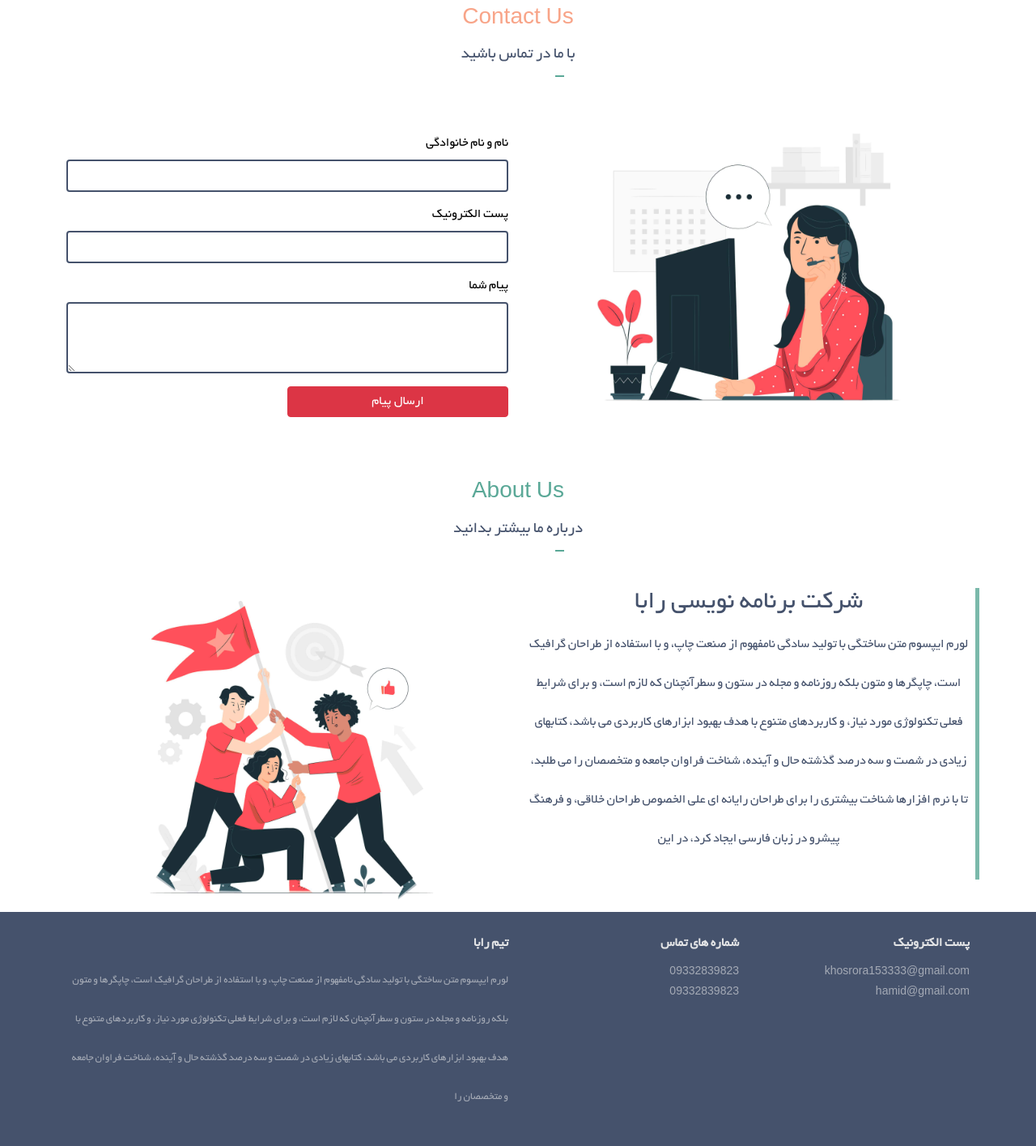
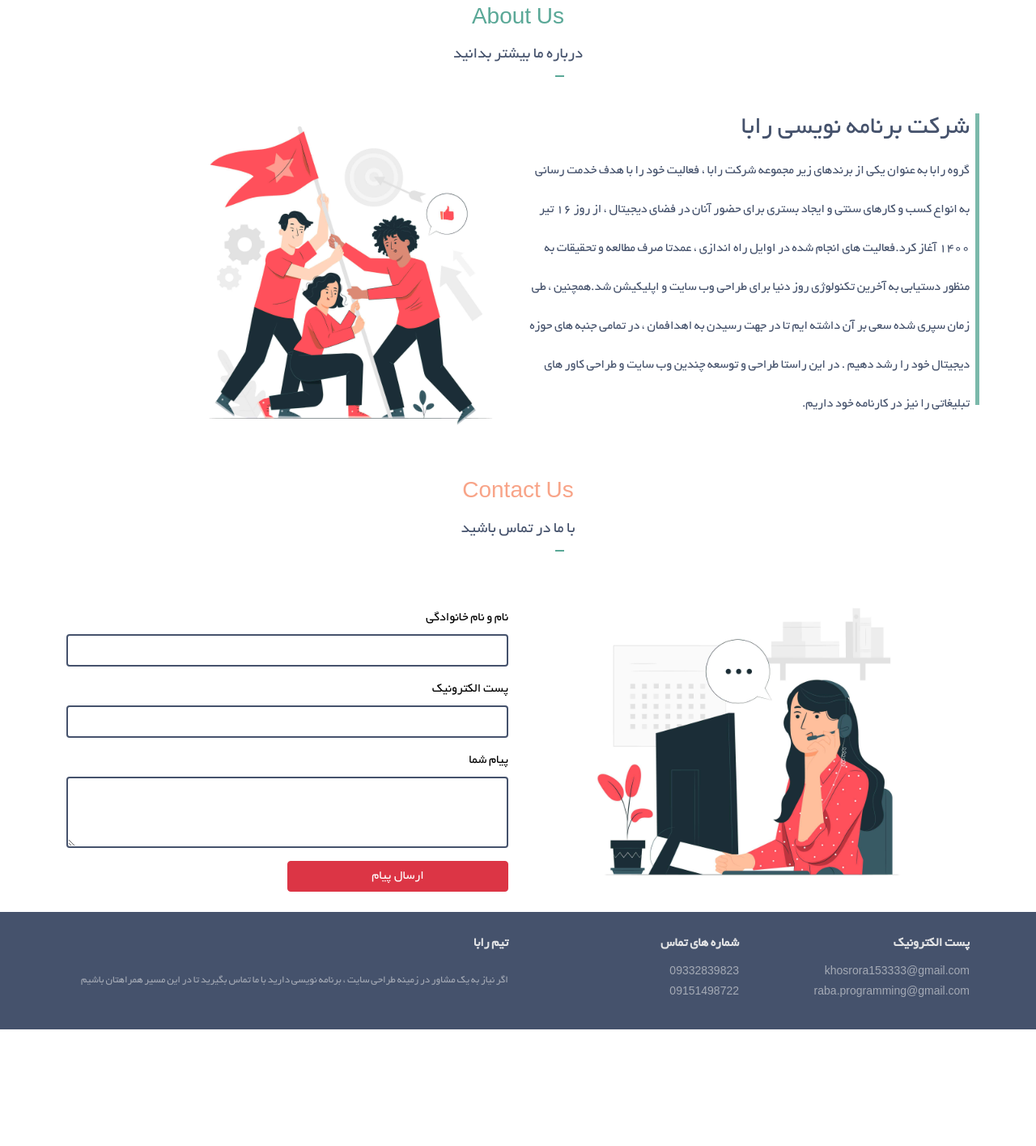
Before and after one commit to khosrora/raba, a plain HTML site: page index.html in a window 1280 px wide. Shown: the part 961-2376 px from the top of the page at 81% size. After the commit the page ends 2232 px from the top, so only its background shows below. Drawn offline with nearby package versions, Linux system fonts and the light colour scheme.

Commit message:
set texts web site

```diff
--- a/index.html
+++ b/index.html
@@ -70,7 +70,7 @@
                     <p class="mt-4 h6 text-header ">
                         دوستان عزیز به وب سایت شرکت برنامه نویسی رابا خوش آمدید.
                         <br>
-                        شما میتوانید برای برقراری ارتباط با ما و با سفارش وب سایت از قسمت پایین اقدام کنید.
+                        شما میتوانید برای برقراری ارتباط با ما و یا سفارش وب سایت از قسمت پایین اقدام کنید.
                         <br>
                         از اینکه رابا را انتخاب کردید سپاس گذاریم.
                         <br>
@@ -94,12 +94,19 @@
     <!-- Our service -->
     <div class="ourservices text-center p-1">
         <div class="row text-white">
-            <div class="col-sm-12 col-md-6 mt-5 mr-2 align-self-center">
-                <p class="h5" style="color: #eeee !important;">از اینکه رابا را انتخاب کردید سپاس گذاریم</p>
-                <p style="color: #eeee !important;">
-                    لورم ایپسوم متن ساختگی با تولید سادگی نامفهوم از صنعت چاپ، و با استفاده از طراحان گرافیک است،
-                    مجله در ستون و سطرآنچنان که لازم است، و برای شرایط فعلی تکنولوژو برای شرایط فعلی تکنولوژی
-                    مجله در ستون و سطرآنچنان که لازم است، و برای شرایط فعلی تکنولوژو برای شرایط فعلی
+            <div class="col-sm-12 col-md-6 mt-5 mr-2 align-self-center text-start">
+                <p class="h5 text-white d-flex align-self-center justify-content-center "
+                    style="color: #eeee !important;">از اینکه رابا را انتخاب کردید سپاس گذاریم</p>
+                <p class="text-white d-flex align-self-center justify-content-center " style="color: #eeee !important;">
+                    تولید محصولات با حداکثر کیفیت ممکن به کمک نیروهای متخصص
+                    <br />
+                    ارائه خدمات و پشتیبانی با کیفیت
+                    <br />
+                    بومی سازی و عدم وابستگی جهت انجام خدمات بهتر و با کیفیت تر
+                    <br />
+                    نگاه بلند مدت به مشتریان به عنوان سرمایه های شرکت
+                    <br />
+                    تأکید بر استفاده از تکنولوژی های روز
                 </p>
             </div>
             <div class="col-sm-12 col-md-6 mt-5 mr-2">
@@ -108,6 +115,38 @@
         </div>
     </div>
     <!-- Our service -->
+
+
+
+    <!-- title -->
+    <div class="title container text-center my-5">
+        <h3 style="color: #5AA897 !important;">About Us</h3>
+        <p class="h5">درباره ما بیشتر بدانید </p>
+    </div>
+    <!-- title -->
+
+    <div class="container about-us">
+        <div class="row text-start">
+            <div class="col-sm-12 col-md-6" style="position: relative;">
+                <h2>شرکت برنامه نویسی رابا</h2>
+                <p class="h6 ">
+                    گروه رابا به عنوان یکی از برندهای زیر مجموعه شرکت رابا ، فعالیت خود را با هدف خدمت رسانی به انواع
+                    کسب و کارهای سنتی و ایجاد بستری
+                    برای حضور آنان در فضای دیجیتال ، از روز 16 تیر 1400 آغاز کرد.فعالیت های انجام شده در اوایل راه
+                    اندازی ، عمدتا صرف مطالعه و تحقیقات به
+                    منظور دستیابی به آخرین تکنولوژی روز دنیا برای طراحی وب سایت و اپلیکیشن شد.همچنین ، طی زمان سپری شده
+                    سعی بر آن داشته ایم تا در جهت رسیدن به اهدافمان ، در تمامی
+                    جنبه های حوزه دیجیتال خود را رشد دهیم . در این راستا طراحی و توسعه چندین وب سایت و طراحی کاور های
+                    تبلیغاتی را نیز در کارنامه خود داریم.
+                </p>
+            </div>
+            <div class="col-sm-12 col-md-6 ">
+                <img class="img-fluid" src="public/image/5064484.jpg" alt="" width="400" height="400">
+            </div>
+        </div>
+    </div>
+
+
 
 
 
@@ -145,35 +184,6 @@
         </div>
     </div>
 
-
-    <!-- title -->
-    <div class="title container text-center my-5">
-        <h3 style="color: #5AA897 !important;">About Us</h3>
-        <p class="h5">درباره ما بیشتر بدانید </p>
-    </div>
-    <!-- title -->
-
-    <div class="container about-us">
-        <div class="row text-center">
-            <div class="col-sm-12 col-md-6" style="position: relative;">
-                <h2>شرکت برنامه نویسی رابا</h2>
-                <p class="h6">
-                    لورم ایپسوم متن ساختگی با تولید سادگی نامفهوم از صنعت چاپ، و با استفاده از طراحان گرافیک است،
-                    چاپگرها و متون بلکه روزنامه و مجله در ستون و سطرآنچنان که لازم است، و برای شرایط فعلی تکنولوژی
-                    مورد نیاز، و کاربردهای متنوع با هدف بهبود ابزارهای کاربردی می باشد، کتابهای زیادی در شصت و سه
-                    درصد گذشته حال و آینده، شناخت فراوان جامعه و متخصصان را می طلبد، تا با نرم افزارها شناخت بیشتری
-                    را برای طراحان رایانه ای علی الخصوص طراحان خلاقی، و فرهنگ پیشرو در زبان فارسی ایجاد کرد، در این
-                </p>
-            </div>
-            <div class="col-sm-12 col-md-6 ">
-                <img class="img-fluid" src="public/image/5064484.jpg" alt="" width="400" height="400">
-            </div>
-        </div>
-    </div>
-
-
-
-
     <footer>
         <div class="footer-dark" dir="rtl">
             <footer>
@@ -183,7 +193,7 @@
                             <h3>پست الکترونیک</h3>
                             <ul>
                                 <li><a href="#">khosrora153333@gmail.com</a></li>
-                                <li><a href="#">hamid@gmail.com</a></li>
+                                <li><a href="#">raba.programming@gmail.com</a></li>
                             </ul>
                         </div>
                         <div class="col-sm-6 col-md-3 item">
@@ -191,16 +201,13 @@
                             <h3>شماره های تماس </h3>
                             <ul>
                                 <li><a href="#">09332839823</a></li>
-                                <li><a href="#">09332839823</a></li>
+                                <li><a href="#">09151498722</a></li>
                             </ul>
                         </div>
                         <div class="col-md-6 item text">
                             <h3>تیم رابا</h3>
                             <p>
-                                لورم ایپسوم متن ساختگی با تولید سادگی نامفهوم از صنعت چاپ، و با استفاده از طراحان گرافیک
-                                است، چاپگرها و متون بلکه روزنامه و مجله در ستون و سطرآنچنان که لازم است، و برای شرایط
-                                فعلی تکنولوژی مورد نیاز، و کاربردهای متنوع با هدف بهبود ابزارهای کاربردی می باشد،
-                                کتابهای زیادی در شصت و سه درصد گذشته حال و آینده، شناخت فراوان جامعه و متخصصان را
+                                اگر نیاز به یک مشاور در زمینه طراحی سایت ، برنامه نویسی دارید با ما تماس بگیرید تا در این مسیر همراهتان باشیم
                             </p>
                         </div>
 
@@ -214,7 +221,7 @@
 </body>
 
 <!-- pwa -->
-    <script src="./public/pwa/main.js"></script>
+<!-- <script src="./public/pwa/main.js"></script> -->
 <!-- pwa -->
 
 <script src="https://cdn.jsdelivr.net/npm/@popperjs/core@2.9.2/dist/umd/popper.min.js"
```
